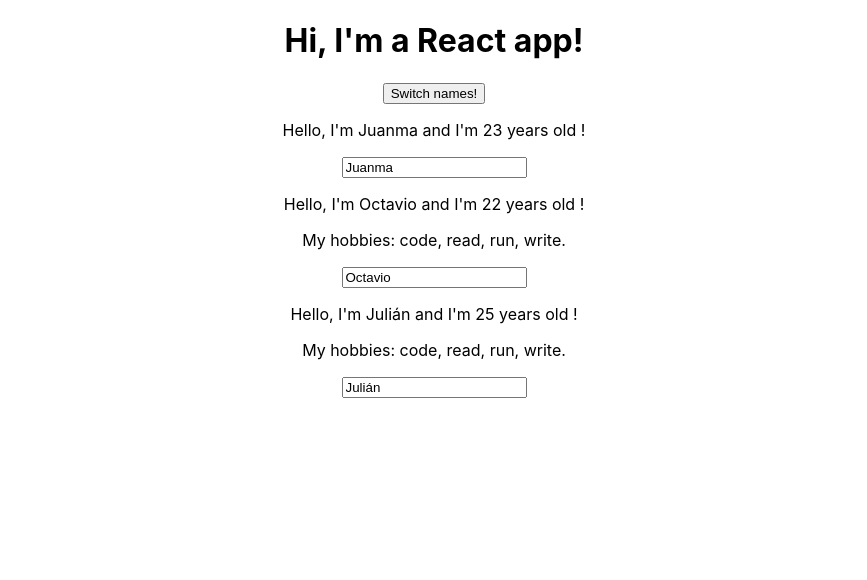
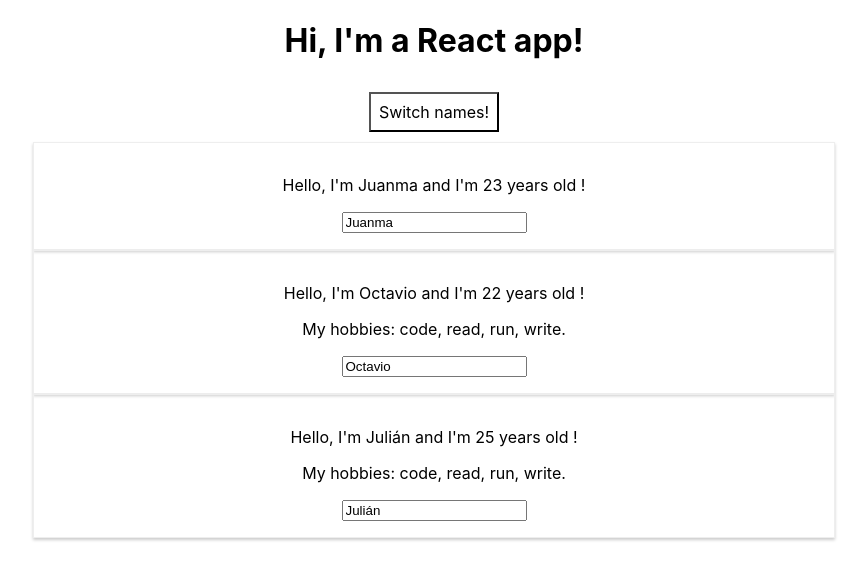
Before and after one commit to gentilijuanmanuel/react-getting-started, a React (Create React App) app in the folder react-course/react-complete-guide/: page / in a window 1280 px wide. Shown: the top 580 px of the page, without its empty margins (206-1073 px from the left). Built offline with nearby package versions, Linux system fonts and the light colour scheme.

Commit message:
Added style with stylesheets and inline style.

```diff
--- a/react-course/react-complete-guide/src/App.js
+++ b/react-course/react-complete-guide/src/App.js
@@ -30,12 +30,25 @@
     });
   }
 
+  const style = {
+    backgroundColor: 'white',
+    font: 'inherit',
+    border: '1x solid blue',
+    padding: '8px',
+    cursor: 'pointer',
+    margin: '10px'
+  };
+
   return (
     //JSX syntax:
     <div className="App">
       <h1>Hi, I'm a React app!</h1>
       {/* with arrow functions */}
-      <button onClick={() => switchNameHandler('Example!')}>Switch names!</button>
+      <button
+        style={style}
+        onClick={() => switchNameHandler('Example!')}>
+        Switch names!
+      </button>
       {/* only props */}
       <Person
         name={personsState.persons[0].name}
--- /dev/null
+++ b/react-course/react-complete-guide/src/Person/Person.css
@@ -0,0 +1,8 @@
+.Person {
+    width: 60%;
+    margin: auto;
+    border: 1px solid #eee;
+    box-shadow: 0 2px 3px #ccc;
+    padding: 16px;
+    text-align: center;
+}
--- a/react-course/react-complete-guide/src/Person/Person.js
+++ b/react-course/react-complete-guide/src/Person/Person.js
@@ -1,4 +1,5 @@
 import React from 'react';
+import '../Person/Person.css';
 
 //Fuction component WITHOUT arrow functions
 // export default function Person() {
@@ -8,7 +9,7 @@
 //Fuction component WITH arrow functions
 const person = (props) => {
     return(
-        <div>
+        <div className="Person">
             <p onClick={ props.click } >Hello, I'm { props.name } and I'm { props.age } years old !</p>
             <p>{ props.children }</p>
             <input type="text" onChange={ props.changed } value={ props.name } />
```
